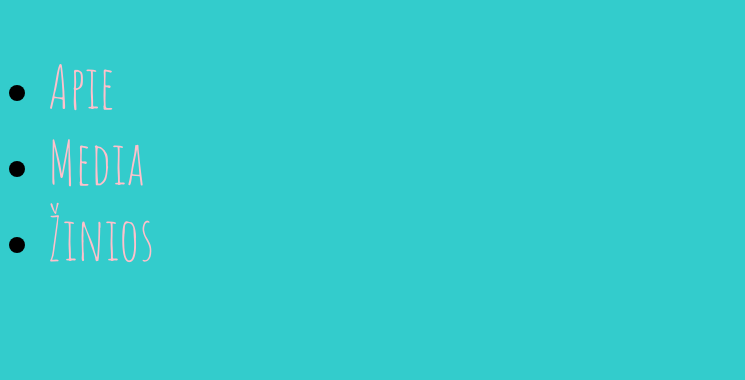
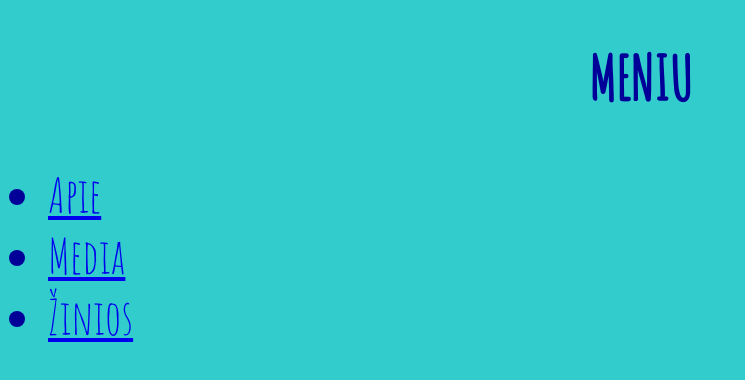
Before and after one commit to viktorijagardauskiene/Helloworld, a plain HTML site: page index.html in a window 1280 px wide. Shown: the whole page, without its empty margins (0-745 px from the left). Drawn offline with Linux system fonts and the light colour scheme.

Commit message:
priskirtos klases

```diff
--- a/CSS/first.css
+++ b/CSS/first.css
@@ -1,50 +1,61 @@
 @import url('https://fonts.googleapis.com/css?family=Amatic+SC');
+
 .links {
-	font-size:300%;
+  font-size: 300%;
+}
 
-	}
 body {
   background-color: #33cccc;
   font-family: 'Amatic SC', cursive;
 }
-a {
-	text-decoration: none;
-	color: #003399;
-}
-h1
-		{
-			color:pink;
-			font-size:60px;
-		}
-		p
-		{
-			color:#000099;
-			font-size:30px;
-			border:1px solid black;
-			margin:20px;
-		}
-		a
-		{
-			color:pink;
-			font-size:60px;
+
+.apieh1 {
+  color: pink;
+  font-size: 60px;
 }
 
-table
+p {
+  color: #000099;
+  font-size: 30px;
+  border: 1px solid black;
+  margin: 20px;
+}
+
+.apie {
+  color: pink;
+  font-size: 60px;
+}
+
+.fpm {
+  text-align: center;
+  color: #000099;
+  font-size: 60px;
+}
+
 th {
   border: 5px solid red;
   border-collapse: collapse;
   background-color: rgba(255, 204, 102, 0.40);
 }
+
 td {
   border: 1px solid black;
   border-collapse: collapse;
 }
-th, td {
-	padding:15px;
+
+th,
+td {
+  padding: 15px;
 }
+
 td {
   text-align: center;
 }
+
 table {
-	border-spacing:0px;
+  border-spacing: 0px;
 }
+
+ul {
+  color: #000099;
+}
--- a/index.html
+++ b/index.html
@@ -7,6 +7,7 @@
 	</head>
 
 	<body>
+	<h1 class="fpm">MENIU</h1>
 		<div class="links">
 		<ul>
 			<li><a title="Press this link" href="apie.html">Apie</a></li>
```
Also changed, not shown: apie.html (+2 -2 lines). Lines whose indentation alone changed are shown as unchanged.
